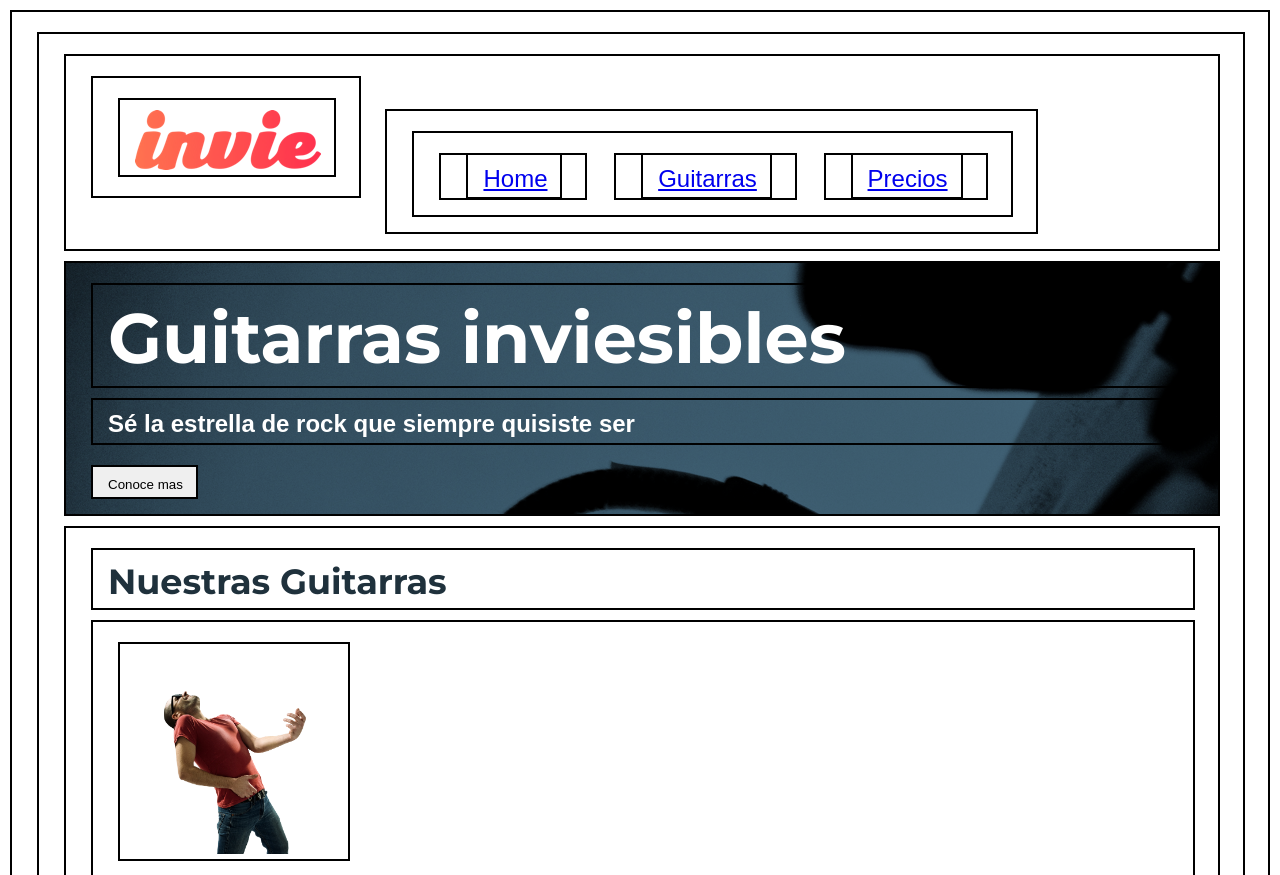
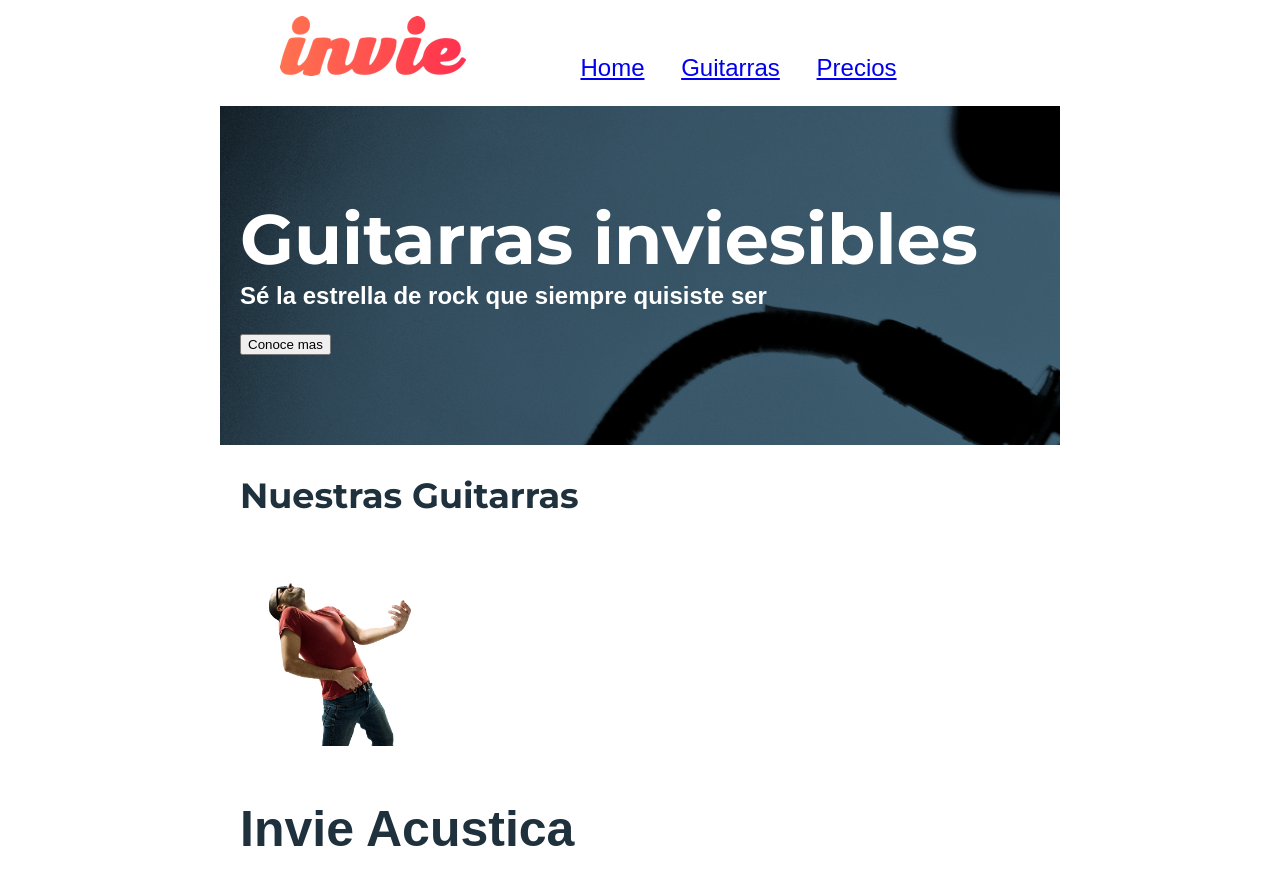
Before and after one commit to Jhonbeltran/invie-platzi-web, a plain HTML site: page index.html in a window 1280 px wide. Shown: the top 875 px of the page. Drawn offline with Linux system fonts and the light colour scheme; a web font is replaced by a local one.

Commit message:
Comienzo a agregar estilos enfocados al proyecto

```diff
--- a/css/invie.css
+++ b/css/invie.css
@@ -1,25 +1,31 @@
-* {
-	/*recordar el recorrido de la manecillas del reloj*/
+/** {
+	recordar el recorrido de la manecillas del reloj
 	padding: 10px 13px 5px 15px;
 	border: 2px solid black;
 	margin: 10px;
 }
-
+*/
 body {
 	font-family: 'Allerta', sans-serif;
+	margin: 0;
 }
 
 .titulo {
 	font-family: 'Montserrat', sans-serif;
 	font-size: 70px;
+	margin-top: 70px;
+	margin-bottom: 0px;
 }
 
 .title-a {
+	margin-top: 0;
 	font-size: 24px;
 }
 
 .guitarras {
 	color: #1F313C;
+	width: 800px;
+	margin: auto;
 }
 
 .guitarras h2 {
@@ -29,15 +35,32 @@ body {
 
 .title-b {
 	font-size: 50px;
+	margin-bottom: 20px;
 }
 
 .portada{
 	background-image: url('../images/background.png');
 	color: white;
+	padding: 20px;
+	width: 800px;
+	margin: auto;
+}
+
+.portada button {
+	margin-bottom: 70px;
 }
 
 .menu {
 	font-size: 24px;
 }
 
+.menu li {
+	margin-left: 30px;
+}
+
 .menu, .logotipo, .menu li { display: inline-block; }
+
+.header {
+	width: 800px;
+	margin: auto;
+}
--- a/index.html
+++ b/index.html
@@ -29,7 +29,7 @@
     <!-- h1 se usa una sola vez por página -->
     <h1 class="titulo">Guitarras inviesibles</h1>
     <h3 class="title-a">Sé la estrella de rock que siempre quisiste ser</h3>
-    <button class="boton">Conoce mas</button>
+    <button>Conoce mas</button>
   </section>
   <section id="guitarras" class="guitarras">
     <h2>Nuestras Guitarras</h2>
```
